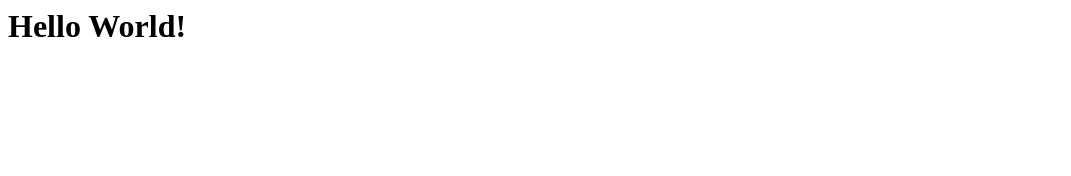
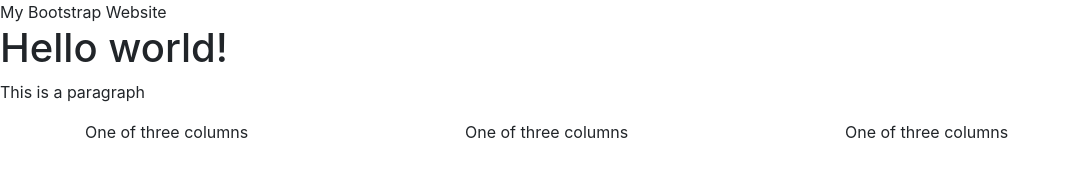
Before and after one commit to esponko/portfolio, a plain HTML site: page index.html in a window 1280 px wide. Shown: the whole page, without its empty margins (0-1071 px from the left). Drawn offline with nearby package versions, Linux system fonts and the light colour scheme.

Commit message:
Add tittle and paragraph

```diff
--- a/index.html
+++ b/index.html
@@ -1 +1,32 @@
-<h1>Hello World!</h1>
+<!doctype html>
+<html>
+  <head>
+    <tittle>My Bootstrap Website</tittle>
+    <link rel="stylesheet" href="https://stackpath.bootstrapcdn.com/bootstrap/4.1.3/css/bootstrap.min.css" integrity="sha384-MCw98/SFnGE8fJT3GXwEOngsV7Zt27NXFoaoApmYm81iuXoPkFOJwJ8ERdknLPMO" crossorigin="anonymous">
+  </head>
+  <body>
+
+    <h1>Hello world!</h1>
+
+    <p>This is a paragraph</p>
+
+    <div class="container">
+      <div class="row">
+        <div class="col-sm">
+          One of three columns
+        </div>
+        <div class="col-sm">
+          One of three columns
+        </div>
+        <div class="col-sm">
+          One of three columns
+        </div>
+      </div>
+    </div>
+
+    <script src="https://code.jquery.com/jquery-3.3.1.slim.min.js" integrity="sha384-q8i/X+965DzO0rT7abK41JStQIAqVgRVzpbzo5smXKp4YfRvH+8abtTE1Pi6jizo" crossorigin="anonymous"></script>
+    <script src="https://cdnjs.cloudflare.com/ajax/libs/popper.js/1.14.3/umd/popper.min.js" integrity="sha384-ZMP7rVo3mIykV+2+9J3UJ46jBk0WLaUAdn689aCwoqbBJiSnjAK/l8WvCWPIPm49" crossorigin="anonymous"></script>
+    <script src="https://stackpath.bootstrapcdn.com/bootstrap/4.1.3/js/bootstrap.min.js" integrity="sha384-ChfqqxuZUCnJSK3+MXmPNIyE6ZbWh2IMqE241rYiqJxyMiZ6OW/JmZQ5stwEULTy" crossorigin="anonymous"></script>
+  </body>
+
+</html>
```
